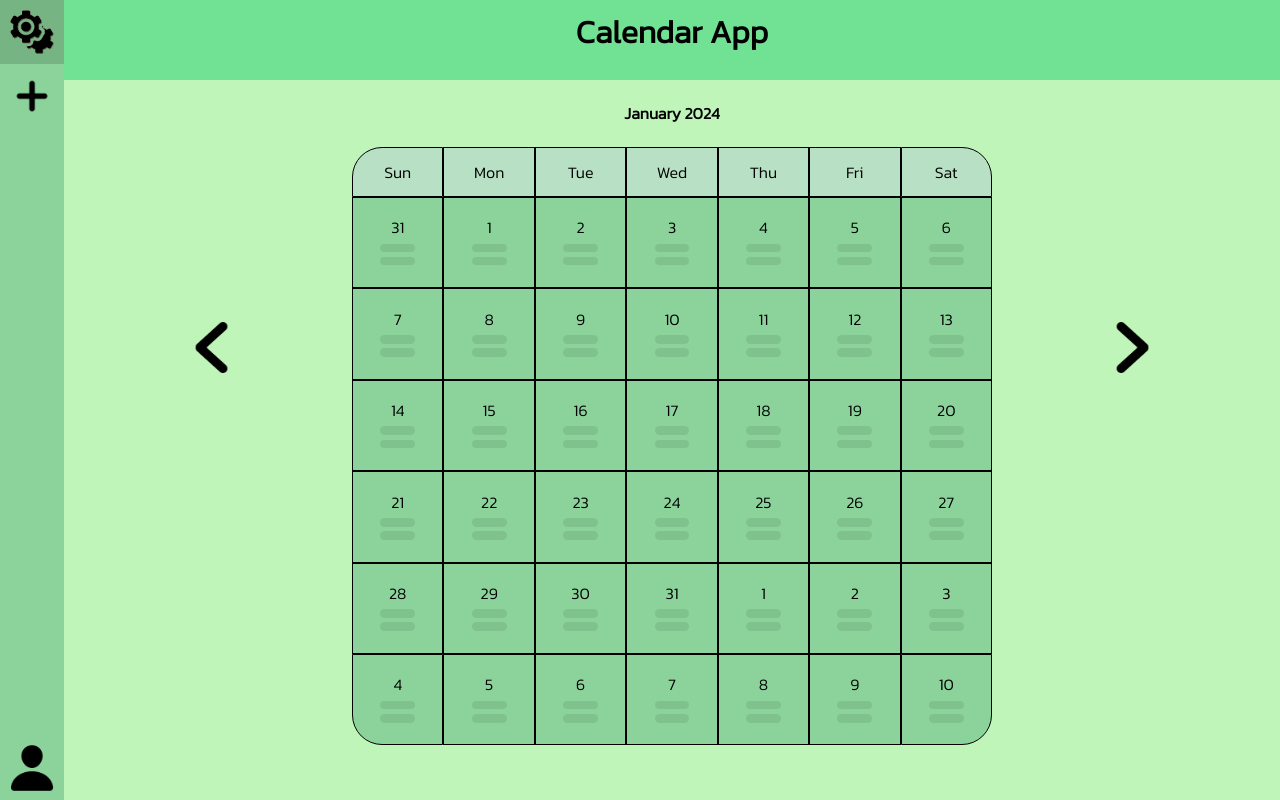
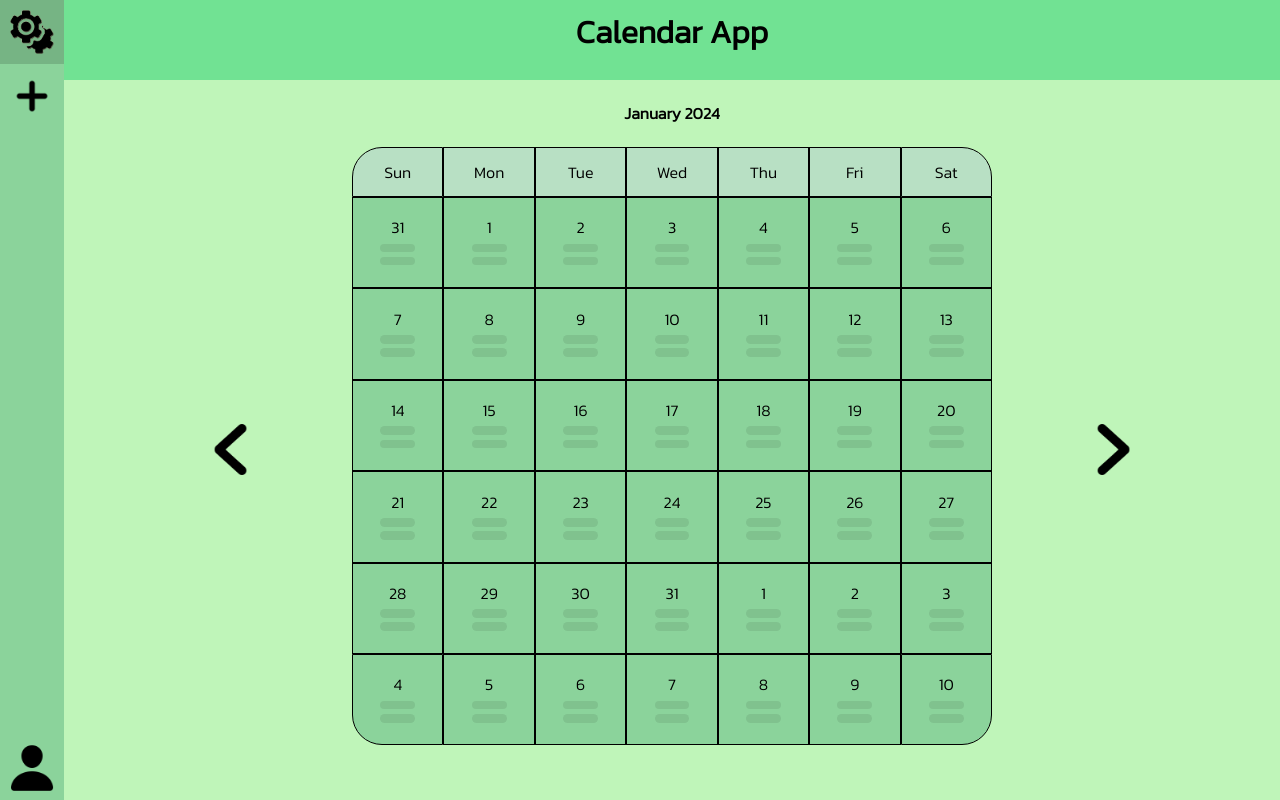
Before and after one commit to nonkulos/calendarapp, a React (Create React App) app: page / in a window 1280 px wide. Shown: the top 800 px of the page. Built offline with nearby package versions, Linux system fonts and the light colour scheme; no server answers.

Commit message:
Centered arrows with calendar.

```diff
--- a/src/index.css
+++ b/src/index.css
@@ -14,10 +14,10 @@
 }
 .main-content .prevMButton {
   position: absolute;
-  left: -0.5vw;
-  top: 13vh;
+  left: 10vw;
+  top: 41vh;
   z-index: 0;
-  margin: 10%;
+  margin: 0%;
   width: 6vw;
   height: 6vw;
   background-color: #000000;
@@ -34,19 +34,19 @@
 }
 .main-content .prevMImg {
   position: absolute;
-  left: 0%;
-  top: 15vh;
+  left: 11vw;
+  top: 43vh;
   z-index: -10;
-  margin: 10%;
+  margin: 0%;
   width: 4vw;
   height: 4vw;
 }
 .main-content .nextMButton {
   position: absolute;
-  right: -0.5vw;
-  top: 13vh;
+  right: 10vw;
+  top: 41vh;
   z-index: 0;
-  margin: 10%;
+  margin: 0%;
   width: 6vw;
   height: 6vw;
   background-color: #000000;
@@ -63,10 +63,10 @@
 }
 .main-content .nextMImg {
   position: absolute;
-  right: 0;
-  top: 15vh;
+  right: 11vw;
+  top: 43vh;
   z-index: -10;
-  margin: 10%;
+  margin: 0%;
   width: 4vw;
   height: 4vw;
 }
--- a/src/style-stuff/styles/main-content.scss
+++ b/src/style-stuff/styles/main-content.scss
@@ -14,10 +14,10 @@
 
     .prevMButton{
         position: absolute;
-        left: -0.5vw;
-        top: 13vh;
+        left: 10vw;
+        top: 41vh;
         z-index: 0;
-        margin: 10%;
+        margin: 0%;
         width: 6vw;
         height: 6vw;
         background-color: #000000;
@@ -34,19 +34,19 @@
    }
     .prevMImg{
         position: absolute;
-        left: 0%;
-        top: 15vh;
+        left: 11vw;
+        top: 43vh;
         z-index: -10;
-        margin: 10%;
+        margin: 0%;
         width: 4vw;
         height: 4vw;
     }
     .nextMButton{
         position: absolute;
-        right: -0.5vw;
-        top: 13vh;
+        right: 10vw;
+        top: 41vh;
         z-index: 0;
-        margin: 10%;
+        margin: 0%;
         width: 6vw;
         height: 6vw;
         background-color: #000000;
@@ -63,10 +63,10 @@
    }
     .nextMImg{
         position: absolute;
-        right: 0;
-        top: 15vh;
+        right: 11vw;
+        top: 43vh;
         z-index: -10;
-        margin: 10%;
+        margin: 0%;
         width: 4vw;
         height: 4vw;
     }
```
